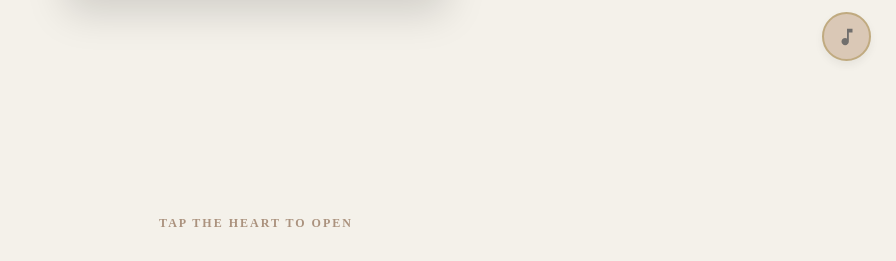
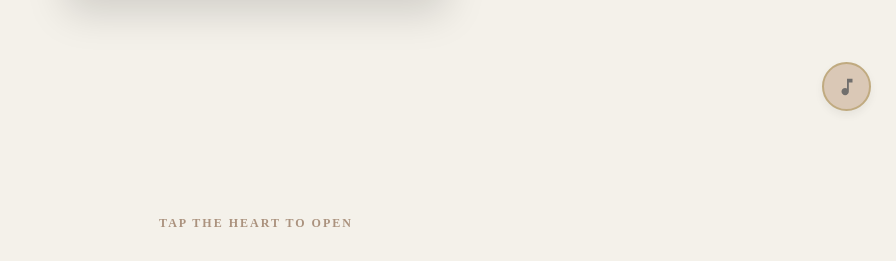
Before and after one commit to personal-prtflio/LetterForMyTOTGA, a plain HTML site: page index.html in a window 1280 px wide. Shown: the part 539-800 px from the top of the page, without its empty margins (384-1280 px from the left). Drawn offline with Linux system fonts and the light colour scheme.

Commit message:
Update index.html

```diff
--- a/index.html
+++ b/index.html
@@ -33,7 +33,7 @@
         /* --- MUSIC BUTTON --- */
         .music-toggle {
             position: fixed;
-            bottom: 200px;
+            bottom: 150px;
             right: 25px;
             width: 45px;
             height: 45px;
```
